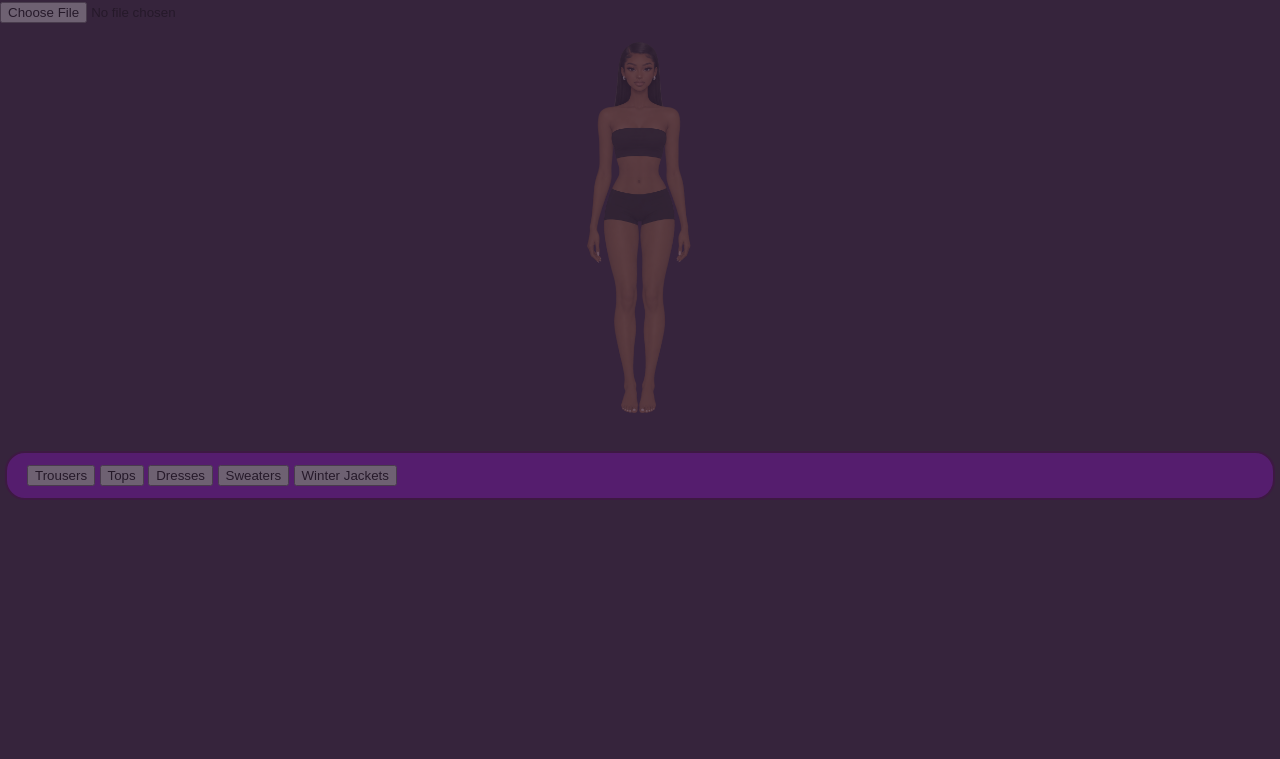
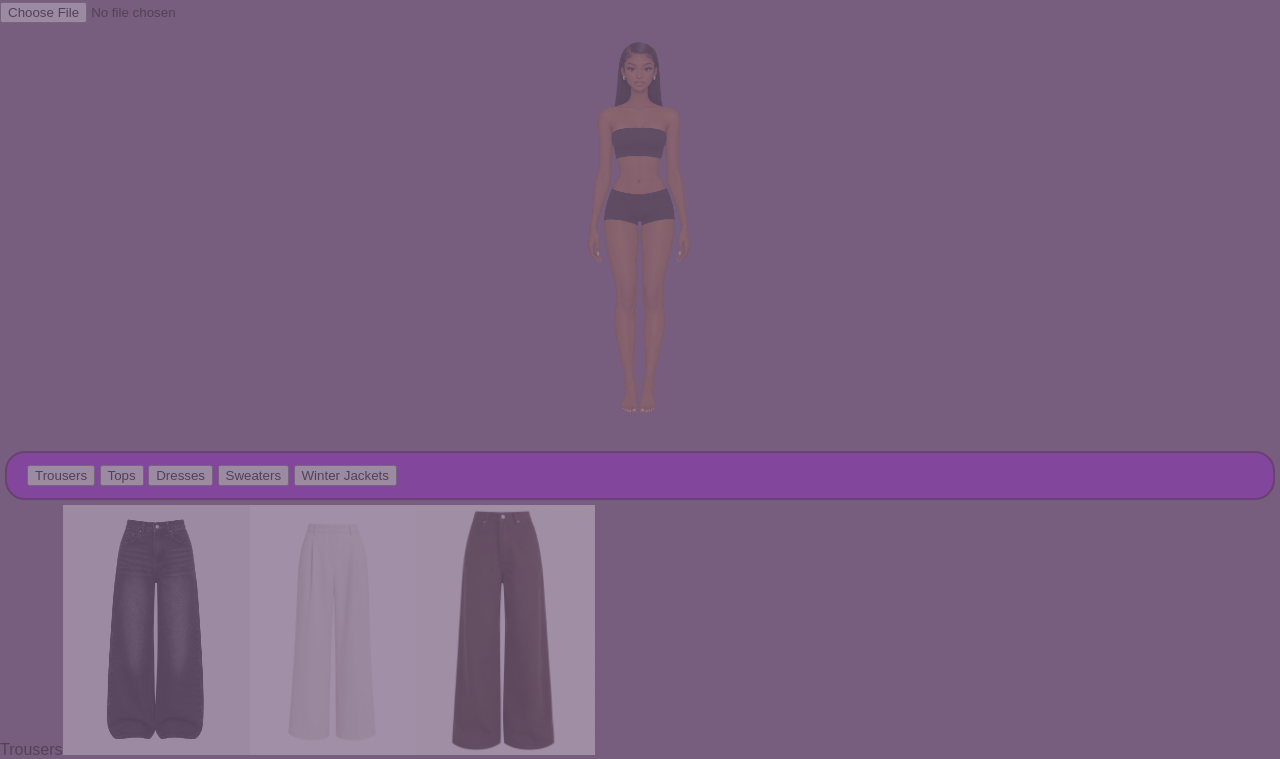
Before and after one commit to mercynyori/Digital-Wardrobe, a plain HTML site: page index.html in a window 1280 px wide. Both pictures are taken after a click on the button "Trousers". Shown: the part 78-837 px from the top of the page. Before the commit the page ends 800 px from the top, so only its background shows below. Drawn offline with Linux system fonts and the light colour scheme.

Commit message:
photos are now on the web page

```diff
--- a/script.js
+++ b/script.js
@@ -1,5 +1,5 @@
 const wardrobe ={
-    Trousers:["black jeans" "images/Trousers/black-jean.jpg" , "white pants", "brown palazo", "brown pants"],
+    Trousers:["images/Trousers/black-jeans.jpg" , "images/Trousers/white pants.jpg", "images/Trousers/brown-pants.jpg"],
     Tops  :["Red long sleeve", "green blackless", "white tank top", "white top"],
     Dresses :["Red long", "pink dress", "white cherry,"],
     Sweaters :["Pink light", "grey heavy", "white cotton"],
@@ -32,7 +32,13 @@
 
 // once you click the trousers part you get the content in trousers
 console.log(clothesForCategory);
-
+for (let i = 0; i < clothesForCategory.length; i++){
+    // image of the trousers
+const image = document.createElement("img");
+console.log(image);
+image.src = clothesForCategory[i];
+clothes.append(image)
+}
 }
 
 // click the choose file and the file part in my laptop opens so i can choose an image
--- a/style.css
+++ b/style.css
@@ -1,5 +1,5 @@
 body {
-    background-color:rgb(54, 36, 60);
+    background-color:rgb(119, 94, 127);
     font-family:Arial, Helvetica, sans-serif;
     opacity: 0.3;
     margin:0;
@@ -15,7 +15,7 @@
     font-size:100px;
     margin:40;
 img{
-    height:400px
+    height:400px;
 }
 
 }
@@ -31,3 +31,7 @@
     margin: 5px;
 
 }
+#clothes img{
+
+    height:250px;
+}
```
Also changed, not shown: images/Trousers/black-jeans.jpg (renamed from images/black-jeans.jpg), images/Trousers/brown-pants.jpg (renamed from images/brown-pants.jpg), images/Trousers/white pants.jpg (renamed from images/white pants.jpg).
